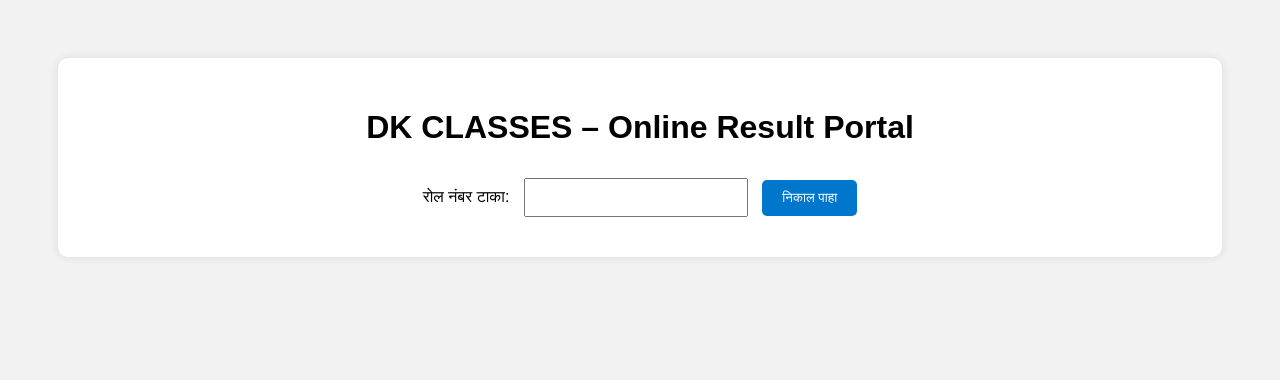
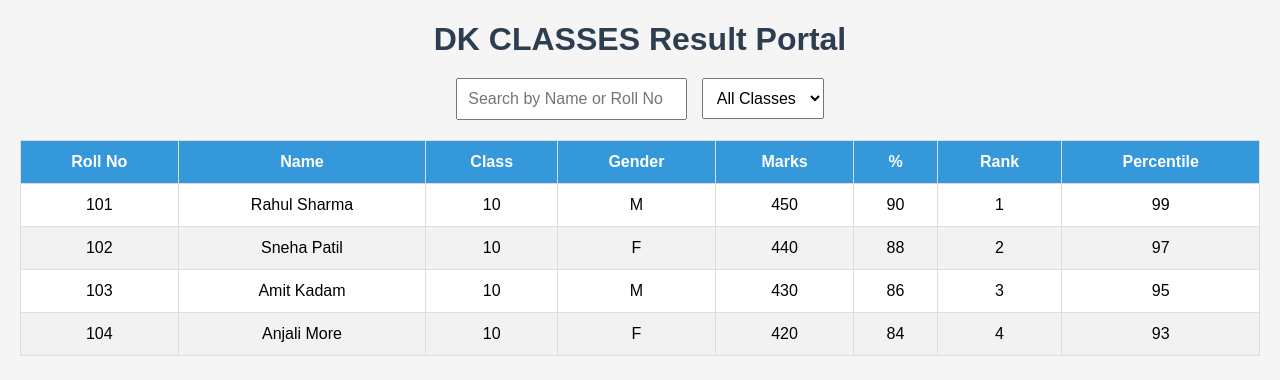
Before and after one commit to kadamdipak890-prog/dk-classresult-website., a plain HTML site: page index.html in a window 1280 px wide. Drawn offline with Linux system fonts and the light colour scheme.

Commit message:
Add files via upload

```diff
--- a/index.html
+++ b/index.html
@@ -1,22 +1,40 @@
 <!DOCTYPE html>
-<html lang="mr">
+<html lang="en">
 <head>
-  <meta charset="UTF-8">
-  <meta name="viewport" content="width=device-width, initial-scale=1.0">
-  <title>DK CLASSES – Online Result</title>
-  <link rel="stylesheet" href="style.css">
+<meta charset="UTF-8">
+<meta name="viewport" content="width=device-width, initial-scale=1.0">
+<title>DK CLASSES Result Portal</title>
+<link rel="stylesheet" href="style.css">
+<script src="script.js" defer></script>
 </head>
 <body>
-  <div class="container">
-    <h1>DK CLASSES – Online Result Portal</h1>
-    <form id="resultForm">
-      <label for="roll">रोल नंबर टाका:</label>
-      <input type="text" id="roll" required>
-      <button type="submit">निकाल पाहा</button>
-    </form>
-    <div id="result"></div>
-  </div>
+<header>
+    <h1>DK CLASSES Result Portal</h1>
+</header>
 
-  <script src="script.js"></script>
+<div class="filters">
+    <input type="text" id="searchBox" placeholder="Search by Name or Roll No">
+    <select id="classFilter">
+        <option value="">All Classes</option>
+        <option value="10">Class 10</option>
+        <option value="12">Class 12</option>
+    </select>
+</div>
+
+<table>
+    <thead>
+        <tr>
+            <th>Roll No</th>
+            <th>Name</th>
+            <th>Class</th>
+            <th>Gender</th>
+            <th>Marks</th>
+            <th>%</th>
+            <th>Rank</th>
+            <th>Percentile</th>
+        </tr>
+    </thead>
+    <tbody id="resultTableBody"></tbody>
+</table>
 </body>
 </html>
--- /dev/null
+++ b/script.js
@@ -0,0 +1,46 @@
+// Data array (निकाल)
+const resultData = [
+  { RollNo: 101, Name: "Rahul Sharma", Class: "10", Gender: "M", Marks: 450, Percent: 90, Rank: 1, Percentile: 99 },
+  { RollNo: 102, Name: "Sneha Patil", Class: "10", Gender: "F", Marks: 440, Percent: 88, Rank: 2, Percentile: 97 },
+  { RollNo: 103, Name: "Amit Kadam", Class: "10", Gender: "M", Marks: 430, Percent: 86, Rank: 3, Percentile: 95 },
+  { RollNo: 104, Name: "Anjali More", Class: "10", Gender: "F", Marks: 420, Percent: 84, Rank: 4, Percentile: 93 }
+];
+
+// टेबल populate function
+function displayTable(data) {
+    let table = document.getElementById("resultTableBody");
+    table.innerHTML = "";
+    data.forEach(row => {
+        table.innerHTML += `<tr>
+            <td>${row.RollNo}</td>
+            <td>${row.Name}</td>
+            <td>${row.Class}</td>
+            <td>${row.Gender}</td>
+            <td>${row.Marks}</td>
+            <td>${row.Percent}</td>
+            <td>${row.Rank}</td>
+            <td>${row.Percentile}</td>
+        </tr>`;
+    });
+}
+
+// Initial load
+displayTable(resultData);
+
+// Search functionality
+document.getElementById("searchBox").addEventListener("input", function() {
+    let query = this.value.toLowerCase();
+    let filtered = resultData.filter(row =>
+        row.Name.toLowerCase().includes(query) || row.RollNo.toString().includes(query)
+    );
+    displayTable(filtered);
+});
+
+// Class filter
+document.getElementById("classFilter").addEventListener("change", function() {
+    let selectedClass = this.value;
+    let filtered = resultData.filter(row =>
+        selectedClass === "" || row.Class === selectedClass
+    );
+    displayTable(filtered);
+});
--- a/style.css
+++ b/style.css
@@ -1,48 +1,8 @@
-body {
-  font-family: Arial, sans-serif;
-  background-color: #f2f2f2;
-  text-align: center;
-  padding: 50px;
-}
-
-.container {
-  background-color: #fff;
-  padding: 30px;
-  border-radius: 10px;
-  box-shadow: 0 0 10px rgba(0,0,0,0.1);
-}
-
-input {
-  padding: 10px;
-  margin: 10px;
-  width: 200px;
-}
-
-button {
-  padding: 10px 20px;
-  background-color: #0077cc;
-  color: #fff;
-  border: none;
-  border-radius: 5px;
-  cursor: pointer;
-}
-
-button:hover {
-  background-color: #005fa3;
-}
-
-table {
-  margin: 20px auto;
-  border-collapse: collapse;
-  width: 80%;
-}
-
-th, td {
-  border: 1px solid #ddd;
-  padding: 10px;
-}
-
-th {
-  background-color: #0077cc;
-  color: #fff;
-}
+body { font-family: Arial, sans-serif; margin: 20px; background-color: #f5f5f5; }
+header h1 { text-align: center; color: #2c3e50; margin-bottom: 20px; }
+.filters { text-align: center; margin-bottom: 20px; }
+.filters input, .filters select { padding: 10px; font-size: 16px; margin: 0 5px; }
+table { width: 100%; border-collapse: collapse; background-color: #fff; }
+th, td { padding: 12px; border: 1px solid #ddd; text-align: center; }
+th { background-color: #3498db; color: #fff; }
+tr:nth-child(even) { background-color: #f2f2f2; }
```
